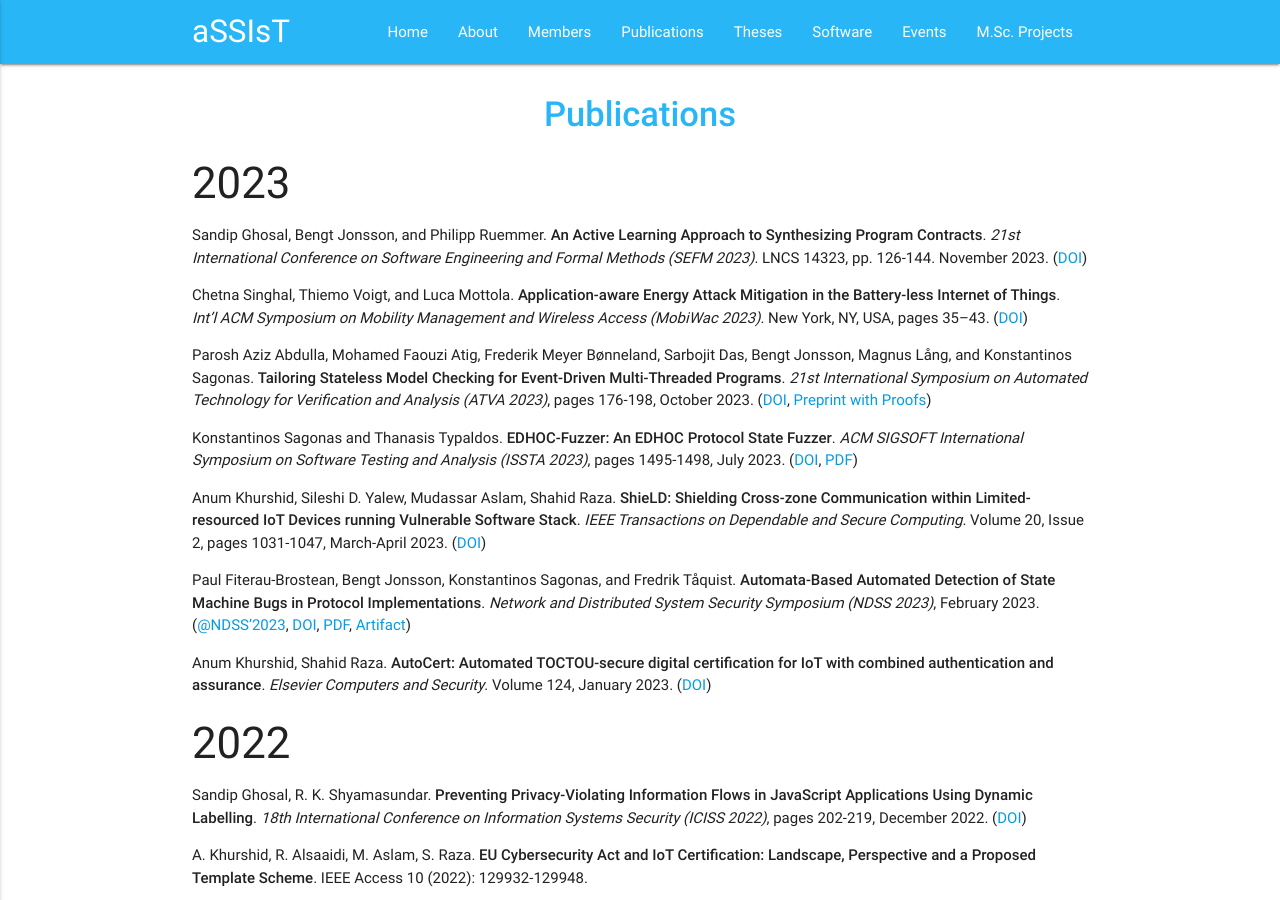
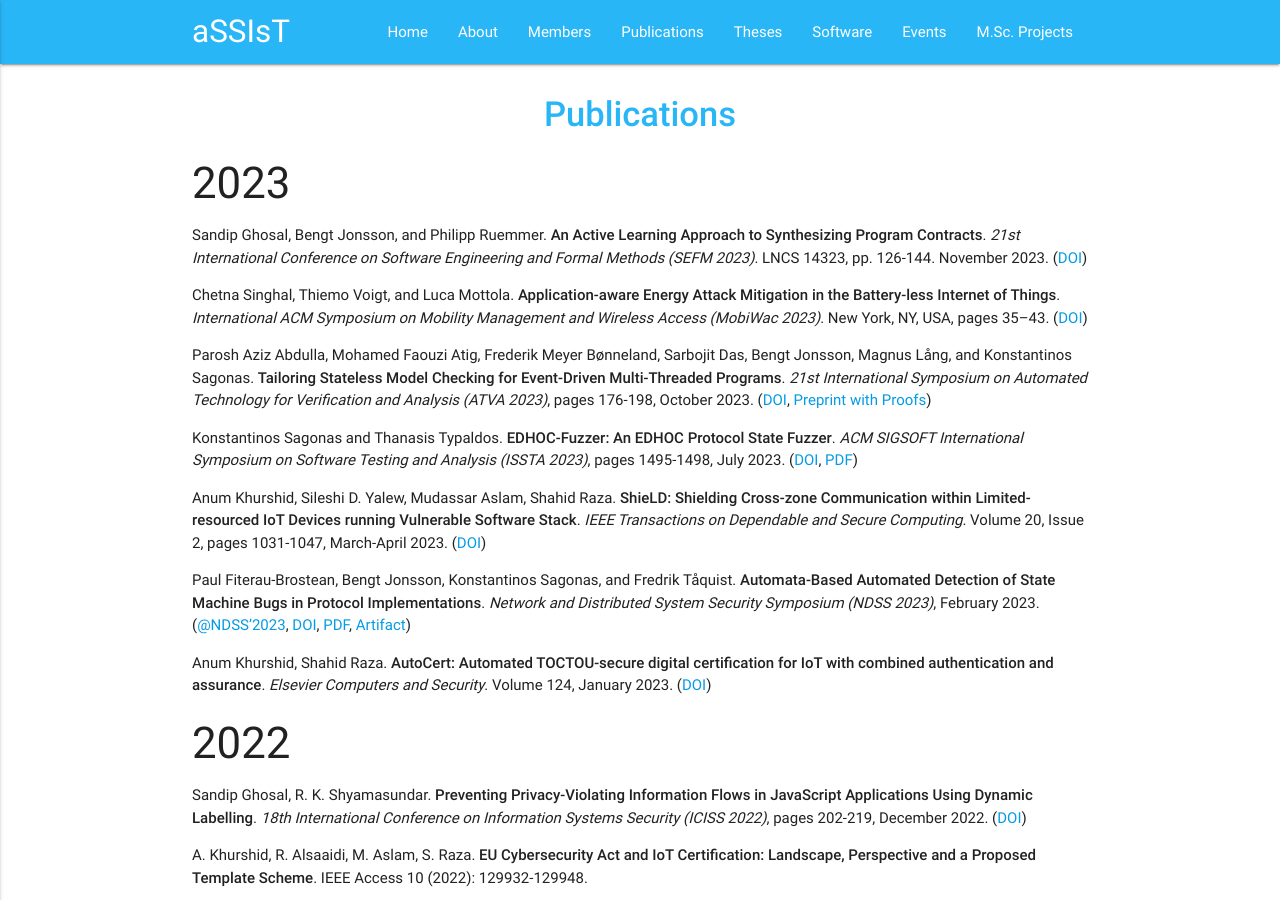
Before and after one commit to assist-project/assist-project.github.io, a Jekyll site: the page built from 03-publications.md, in a window 1280 px wide and 900 px high. Built offline with Jekyll 4.4.1, drawn with Linux system fonts in a browser that asks for light colours.

Commit message:
Update 03-publications.md

```diff
--- a/03-publications.md
+++ b/03-publications.md
@@ -8,7 +8,7 @@ permalink: /publications/
 
 - Sandip Ghosal, Bengt Jonsson, and Philipp Ruemmer. **An Active Learning Approach to Synthesizing Program Contracts**. _21st International Conference on Software Engineering and Formal Methods (SEFM 2023)_. LNCS 14323, pp. 126-144. November 2023. ([DOI](https://doi.org/10.1007/978-3-031-47115-5_8))
 
-- Chetna Singhal, Thiemo Voigt, and Luca Mottola. **Application-aware Energy Attack Mitigation in the Battery-less Internet of Things**. _Int'l ACM Symposium on Mobility Management and Wireless Access (MobiWac 2023)_. New York, NY, USA, pages 35–43. ([DOI](https://doi.org/10.1145/3616390.3618281))
+- Chetna Singhal, Thiemo Voigt, and Luca Mottola. **Application-aware Energy Attack Mitigation in the Battery-less Internet of Things**. _International ACM Symposium on Mobility Management and Wireless Access (MobiWac 2023)_. New York, NY, USA, pages 35–43. ([DOI](https://doi.org/10.1145/3616390.3618281))
 
 - Parosh Aziz Abdulla, Mohamed Faouzi Atig, Frederik Meyer Bønneland, Sarbojit Das, Bengt Jonsson, Magnus Lång, and Konstantinos Sagonas. **Tailoring Stateless Model Checking for Event-Driven Multi-Threaded Programs**. _21st International Symposium on Automated Technology for Verification and Analysis (ATVA 2023)_, pages 176-198, October 2023. ([DOI](https://doi.org/10.1007/978-3-031-45332-8_9), [Preprint with Proofs](https://arxiv.org/abs/2307.15930))
 
```
